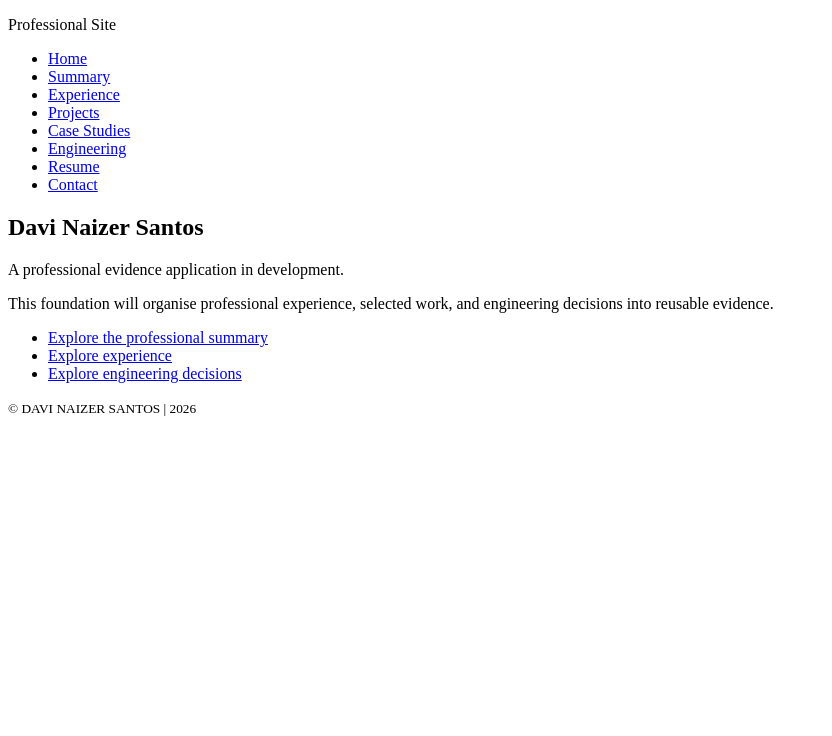
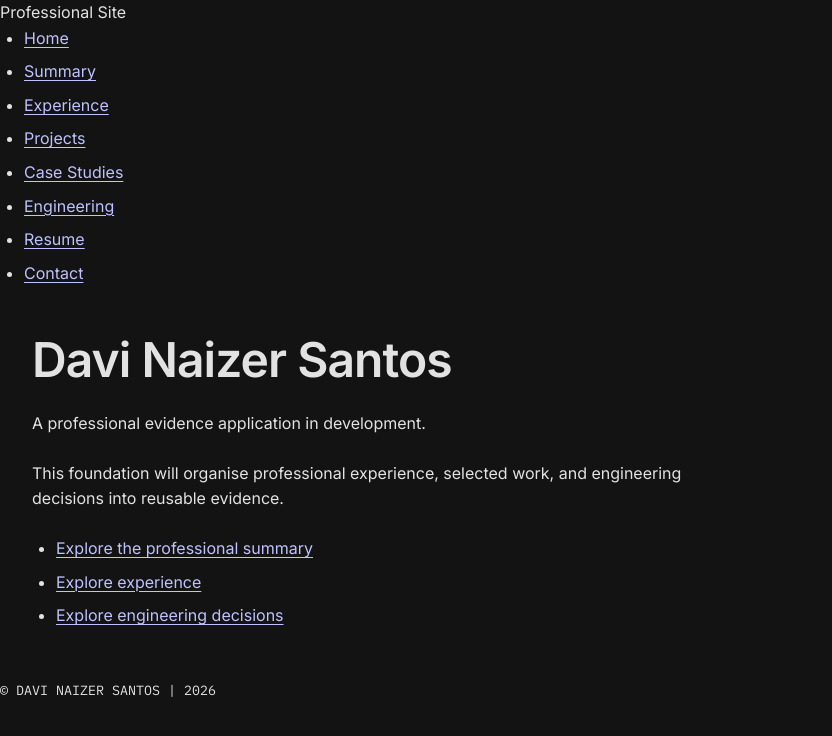
Before and after one commit to davinaizer/professional-site, a React (Vite) app: page / in a window 1280 px wide. Shown: the top 736 px of the page, without its empty margins (0-832 px from the left). Built offline with nearby package versions, Linux system fonts and the light colour scheme.

Commit message:
feat(styles): establish css foundation

```diff
--- a/src/index.css
+++ b/src/index.css
@@ -0,0 +1,3 @@
+@import "./styles/reset.css";
+@import "./styles/tokens.css";
+@import "./styles/global.css";
--- /dev/null
+++ b/src/styles/global.css
@@ -0,0 +1,66 @@
+html {
+	background-color: var(--color-background);
+	color-scheme: dark;
+}
+
+body {
+	min-block-size: 100vh;
+	background-color: var(--color-background);
+	color: var(--color-text-primary);
+	font-family: var(--font-family-sans);
+	font-size: var(--font-size-body);
+	font-weight: var(--font-weight-regular);
+	line-height: var(--line-height-body);
+}
+
+main {
+	max-inline-size: var(--layout-container-max);
+	margin-inline: auto;
+	padding-block: var(--space-6);
+	padding-inline: var(--layout-gutter);
+}
+
+h1,
+h2,
+h3,
+h4,
+h5,
+h6 {
+	color: var(--color-text-primary);
+	font-family: var(--font-family-sans);
+	font-weight: var(--font-weight-semibold);
+	line-height: var(--line-height-heading-md);
+}
+
+h1 {
+	font-size: var(--font-size-heading-lg);
+	line-height: var(--line-height-heading-lg);
+	letter-spacing: var(--letter-spacing-heading-lg);
+}
+
+a {
+	color: var(--color-link);
+	text-decoration-thickness: var(--border-width-default);
+	text-underline-offset: 0.16em;
+}
+
+p {
+	max-inline-size: 65ch;
+}
+
+section > * + * {
+	margin-block-start: var(--space-3);
+}
+
+ul,
+ol {
+	padding-inline-start: var(--space-3);
+}
+
+li + li {
+	margin-block-start: var(--space-1);
+}
+
+small {
+	font-family: var(--font-family-mono);
+}
--- /dev/null
+++ b/src/styles/reset.css
@@ -0,0 +1,45 @@
+/* Predictable sizing for elements and pseudo-elements. */
+*,
+*::before,
+*::after {
+	box-sizing: border-box;
+}
+
+/* Remove browser margins so spacing is deliberately defined below. */
+*:not(dialog) {
+	margin: 0;
+}
+
+/* Prevent inherited font mismatches when controls are introduced. */
+input,
+button,
+textarea,
+select {
+	font: inherit;
+}
+
+/* Make future media responsive by default. */
+img,
+picture,
+video,
+canvas,
+svg {
+	display: block;
+	max-width: 100%;
+}
+
+/* Keep long words and URLs from forcing horizontal overflow. */
+p,
+h1,
+h2,
+h3,
+h4,
+h5,
+h6 {
+	overflow-wrap: break-word;
+}
+
+/* Let the application shell occupy the available viewport height. */
+#root {
+	min-height: 100vh;
+}
--- /dev/null
+++ b/src/styles/tokens.css
@@ -0,0 +1,62 @@
+@import url("https://fonts.googleapis.com/css2?family=IBM+Plex+Mono:wght@400;500&family=Inter:opsz,wght@14..32,400;14..32,600;14..32,700&display=swap");
+
+:root {
+	/* Colour */
+	--color-background: #131313;
+	--color-surface: #1b1b1b;
+	--color-surface-raised: #1f1f1f;
+	--color-text-primary: #e2e2e2;
+	--color-text-secondary: #cfc4c5;
+	--color-border-subtle: #4c4546;
+	--color-border-strong: #988e90;
+	--color-accent: #bec2ff;
+	--color-link: var(--color-accent);
+	--color-focus: var(--color-accent);
+
+	/* Typography */
+	--font-family-sans: Inter, ui-sans-serif, system-ui, sans-serif;
+	--font-family-mono: "IBM Plex Mono", ui-monospace, monospace;
+	--font-size-caption: 0.875rem;
+	--font-size-label: 0.8125rem;
+	--font-size-body: 1rem;
+	--font-size-body-lg: 1.25rem;
+	--font-size-heading-md: 1.5rem;
+	--font-size-heading-lg-mobile: 2rem;
+	--font-size-heading-lg: 3rem;
+	--font-size-display: 5rem;
+	--font-weight-regular: 400;
+	--font-weight-medium: 500;
+	--font-weight-semibold: 600;
+	--font-weight-bold: 700;
+	--line-height-display: 1;
+	--line-height-heading-lg: 1.1;
+	--line-height-heading-lg-mobile: 1.2;
+	--line-height-heading-md: 1.3;
+	--line-height-body: 1.6;
+	--line-height-caption: 1.4;
+	--line-height-label: 1;
+	--letter-spacing-display: -0.04em;
+	--letter-spacing-heading-lg: -0.02em;
+	--letter-spacing-label: 0.05em;
+
+	/* Spacing and layout */
+	--space-unit: 0.5rem;
+	--space-1: var(--space-unit);
+	--space-2: 1rem;
+	--space-3: 1.5rem;
+	--space-4: 2rem;
+	--space-5: 2.5rem;
+	--space-6: 3rem;
+	--space-8: 4rem;
+	--space-10: 5rem;
+	--space-15: 7.5rem;
+	--layout-container-max: 80rem;
+	--layout-gutter: var(--space-4);
+	--layout-edge: var(--space-5);
+	--layout-section-gap: var(--space-15);
+	--layout-grid-columns: 12;
+
+	/* Shape */
+	--border-width-default: 1px;
+	--border-radius-none: 0;
+}
```
Also changed, not shown: 6 other files (tests, documents, lock files or other folders).
